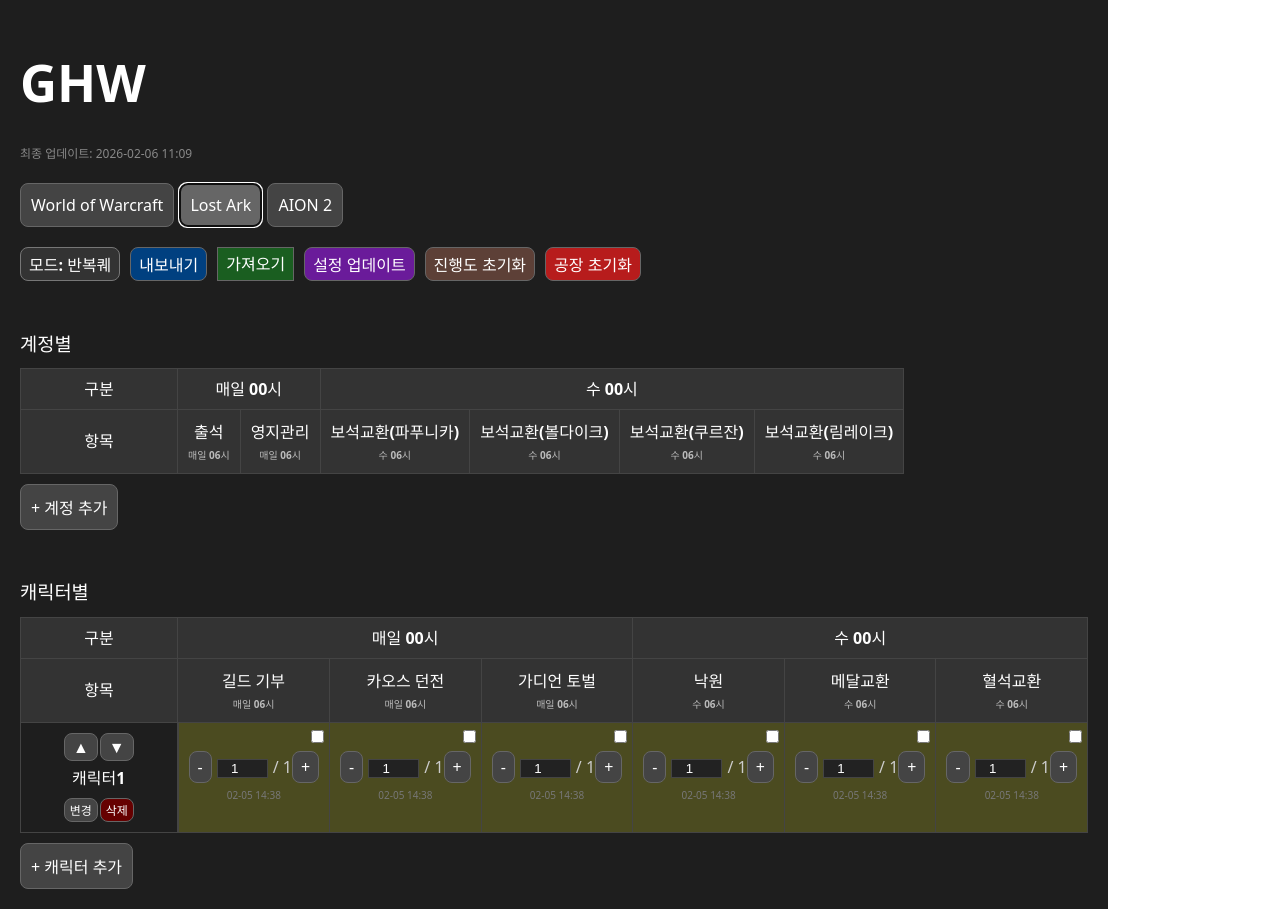
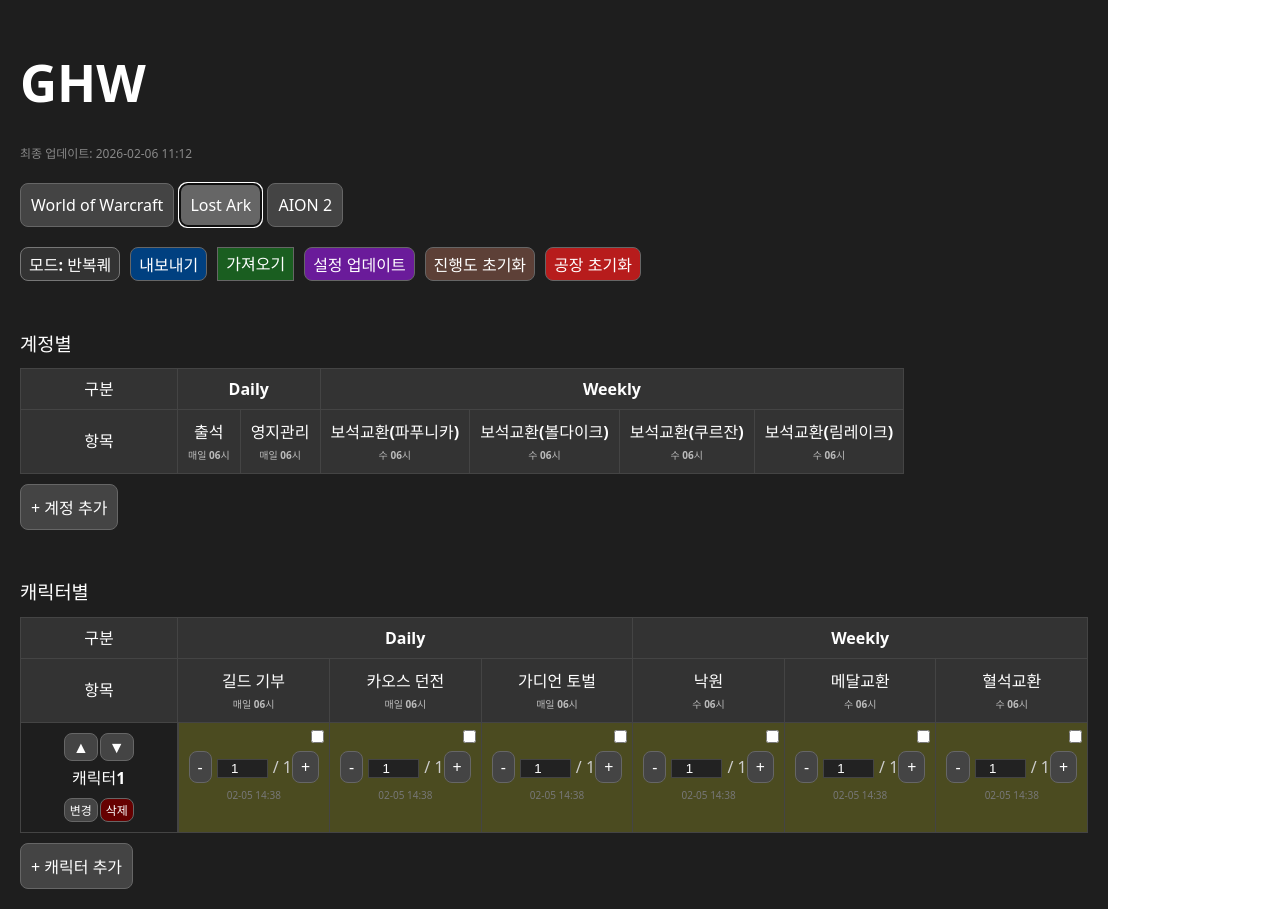
Before and after one commit to totitito/my-app, a React (Vite) app: page / in a window 1280 px wide. Both pictures are taken after a click on the button "Lost Ark". Built offline with nearby package versions, Linux system fonts and the light colour scheme.

Commit message:
문구 수정

```diff
--- a/src/App.jsx
+++ b/src/App.jsx
@@ -430,9 +430,9 @@
               ) : (
                 <>
                   {/* 요청한 텍스트로 고정 */}
-                  {dailyHws.length > 0 && <th colSpan={dailyHws.length} style={{ padding: "8px" }}>매일 00시</th>}
-                  {etcHws.length > 0 && <th colSpan={etcHws.length} style={{ padding: "8px" }}>05시 기준 3시간마다 +15</th>}
-                  {weeklyHws.length > 0 && <th colSpan={weeklyHws.length} style={{ padding: "8px" }}>수 00시</th>}
+                  {dailyHws.length > 0 && <th colSpan={dailyHws.length} style={{ padding: "8px" }}>Daily</th>}
+                  {etcHws.length > 0 && <th colSpan={etcHws.length} style={{ padding: "8px" }}>etc</th>}
+                  {weeklyHws.length > 0 && <th colSpan={weeklyHws.length} style={{ padding: "8px" }}>Weekly</th>}
                 </>
               )}
             </tr>
@@ -522,7 +522,7 @@
   return (
     <div style={{ padding: "20px", color: "#fff", backgroundColor: "#1e1e1e", minHeight: "100vh" }}>
       <h1>GHW</h1>
-      <div style={{ fontSize: "12px", color: "#888", marginBottom: "20px" }}>최종 업데이트: 2026-02-06 11:09</div>
+      <div style={{ fontSize: "12px", color: "#888", marginBottom: "20px" }}>최종 업데이트: 2026-02-06 11:12</div>
       <div style={{ marginBottom: "20px" }}>
         {games.map(g => <button key={g} onClick={() => setGame(g)} style={{ ...btnStyle, marginRight: "5px", padding: "10px", backgroundColor: game === g ? "#666" : "#444" }}>{g}</button>)}
       </div>
```
